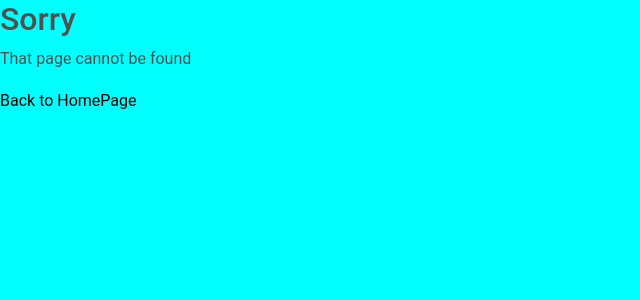
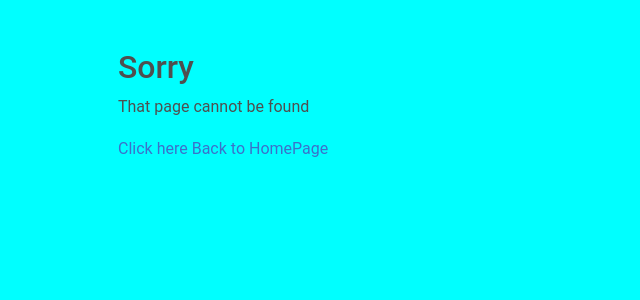
Before and after one commit to Mr-hollowman/task-client, a React (Create React App) app: page / in a window 1280 px wide. Shown: the top 300 px of the page, without its empty margins (0-640 px from the left). Built offline with nearby package versions, Linux system fonts and the light colour scheme.

Commit message:
not found updates

```diff
--- a/src/pages/NotFound.js
+++ b/src/pages/NotFound.js
@@ -3,10 +3,10 @@ import { Link } from 'react-router-dom';
 
 function NotFound(props) {
     return (
-        <div className='not-found'>
+        <div className='container p-5   '>
             <h2>Sorry</h2>
             <p>That page cannot be found</p>
-            <Link to='/'> Back to HomePage</Link>
+            <Link to='/dashboard'> <span className='text-primary'> Click here Back to HomePage</span></Link>
         </div>
     );
 }
```
